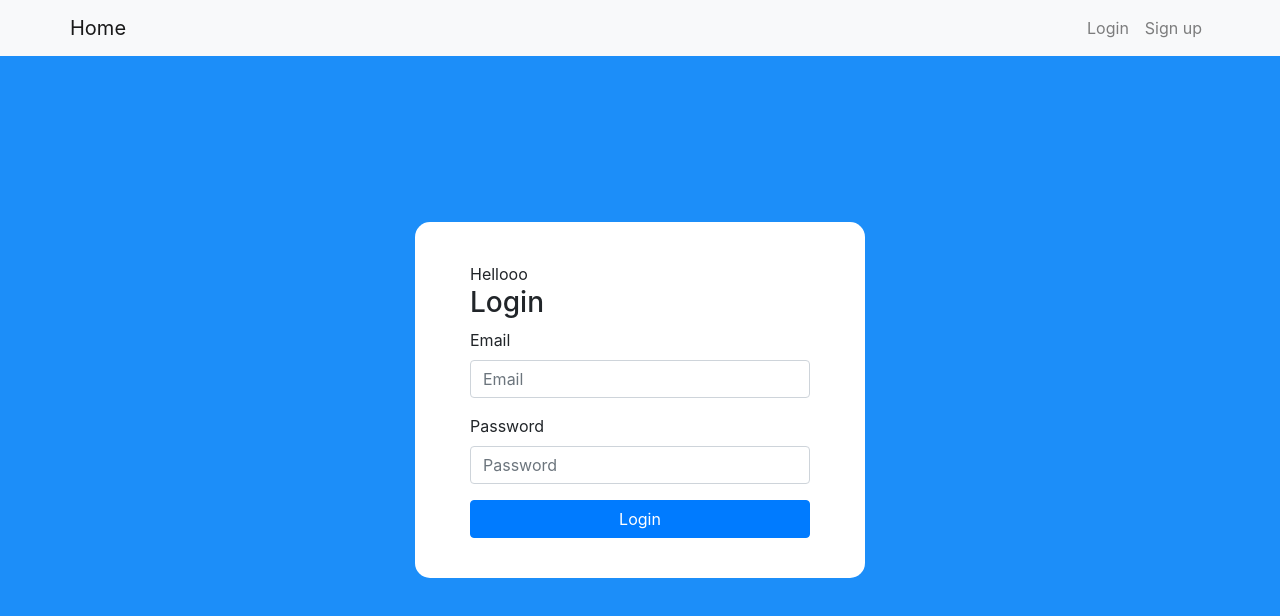
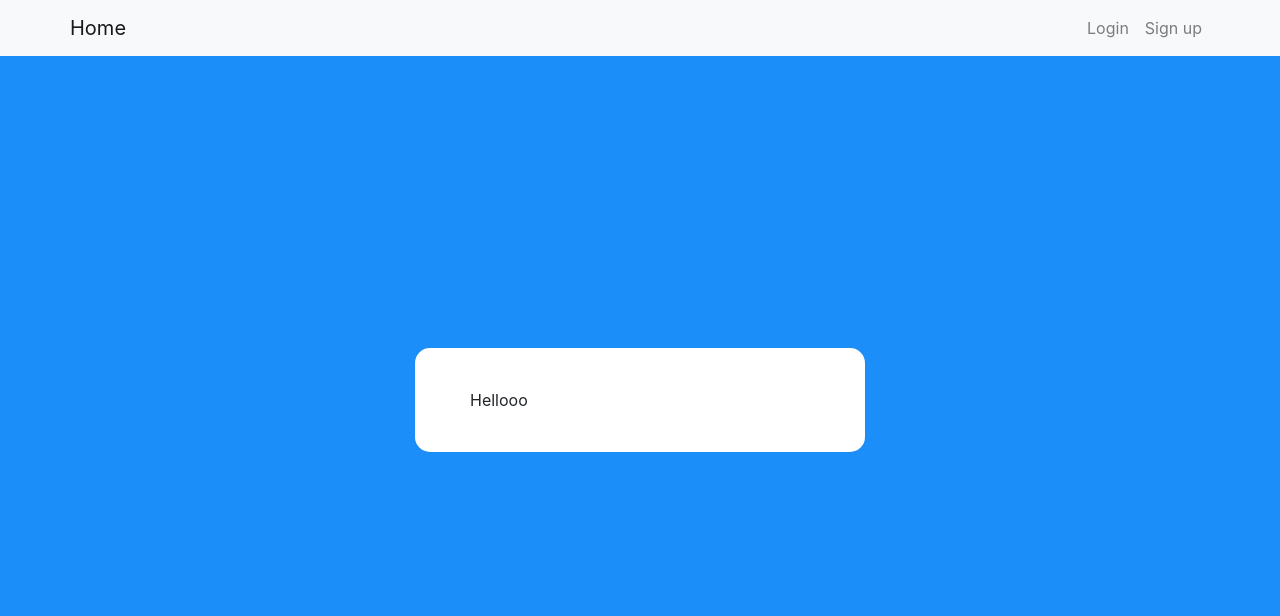
Before and after one commit to tothpeter/hobby-translate-post-repeat-front, a Vue app: page / in a window 1280 px wide. Shown: the top 616 px of the page. Built offline with nearby package versions, Linux system fonts and the light colour scheme.

Commit message:
Add basic routing

```diff
--- a/package.json
+++ b/package.json
@@ -9,11 +9,13 @@
   },
   "dependencies": {
     "core-js": "^3.6.5",
-    "vue": "^3.0.0"
+    "vue": "^3.0.0",
+    "vue-router": "^4.0.0-0"
   },
   "devDependencies": {
     "@vue/cli-plugin-babel": "~4.5.0",
     "@vue/cli-plugin-eslint": "~4.5.0",
+    "@vue/cli-plugin-router": "~4.5.0",
     "@vue/cli-service": "~4.5.0",
     "@vue/compiler-sfc": "^3.0.0",
     "babel-eslint": "^10.1.0",
--- a/src/App.vue
+++ b/src/App.vue
@@ -2,23 +2,18 @@
   <Nav />
   <div class="auth-wrapper">
     <div class="auth-inner">
-      <Home />
-      <Login />
+      <router-view />
     </div>
   </div>
 </template>
 
 <script>
 import Nav from './components/Nav.vue'
-import Home from './components/Home.vue'
-import Login from './components/Login.vue'
 
 export default {
   name: 'App',
   components: {
     Nav,
-    Home,
-    Login,
   }
 }
 </script>
--- a/src/components/Nav.vue
+++ b/src/components/Nav.vue
@@ -1,11 +1,11 @@
 <template>
   <nav class="navbar navbar-expand navbar-light fixed-top bg-light">
     <div class="container">
-      <a class="navbar-brand" href="#">Home</a>
+      <router-link to="/" class="navbar-brand">Home</router-link>
       <div class="collapse navbar-collapse">
         <ul class="navbar-nav ml-auto">
           <li class="nav-item">
-            <a class="nav-link" href="#">Login</a>
+            <router-link to="/login" class="nav-link">Login</router-link>
           </li>
           <li class="nav-item">
             <a class="nav-link" href="#">Sign up</a>
--- a/src/main.js
+++ b/src/main.js
@@ -1,4 +1,5 @@
 import { createApp } from 'vue'
 import App from './App.vue'
+import router from './router'
 
-createApp(App).mount('#app')
+createApp(App).use(router).mount('#app')
```
Also changed, not shown: src/router/index.js (added, +16 -0 lines), 1 other file (tests, documents, lock files or other folders).
